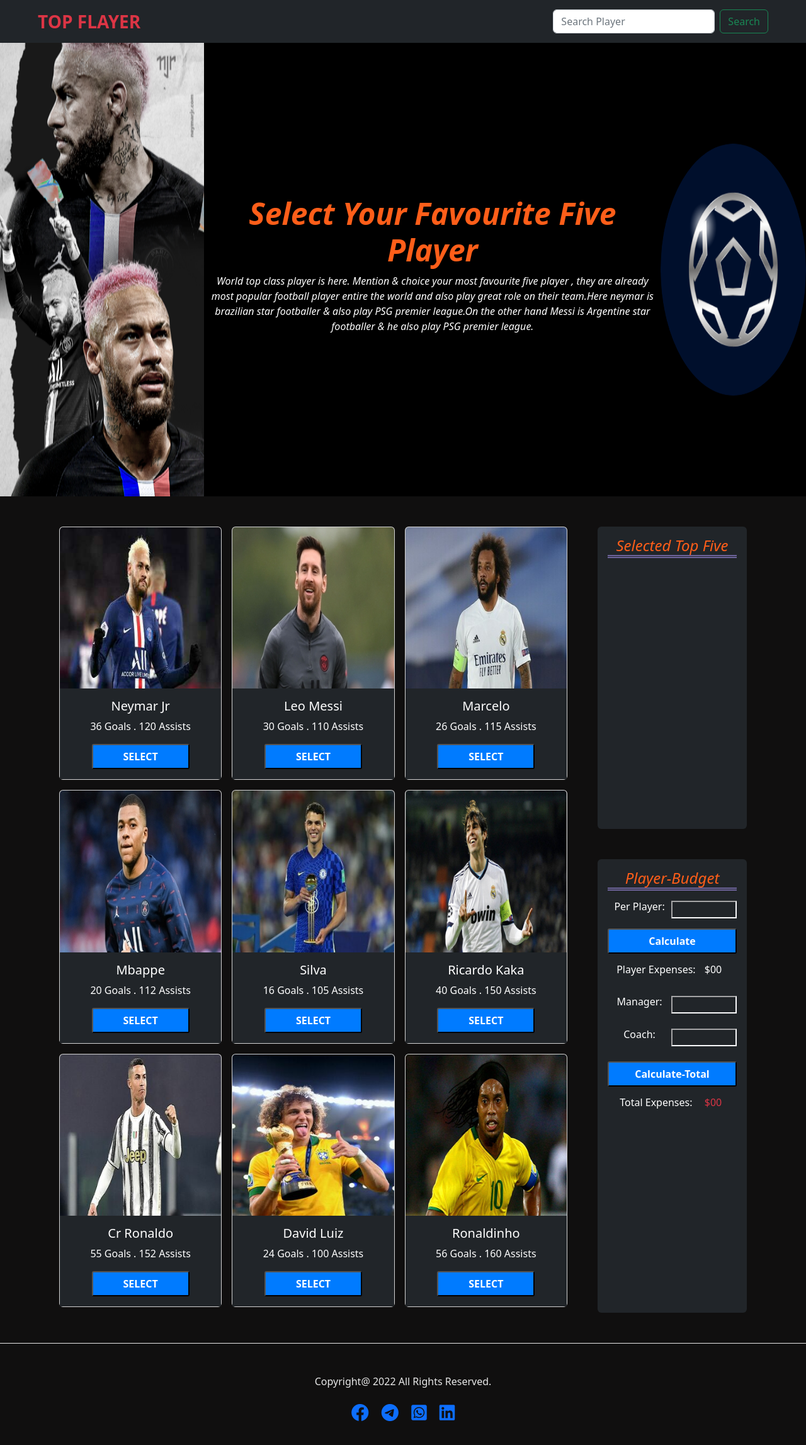
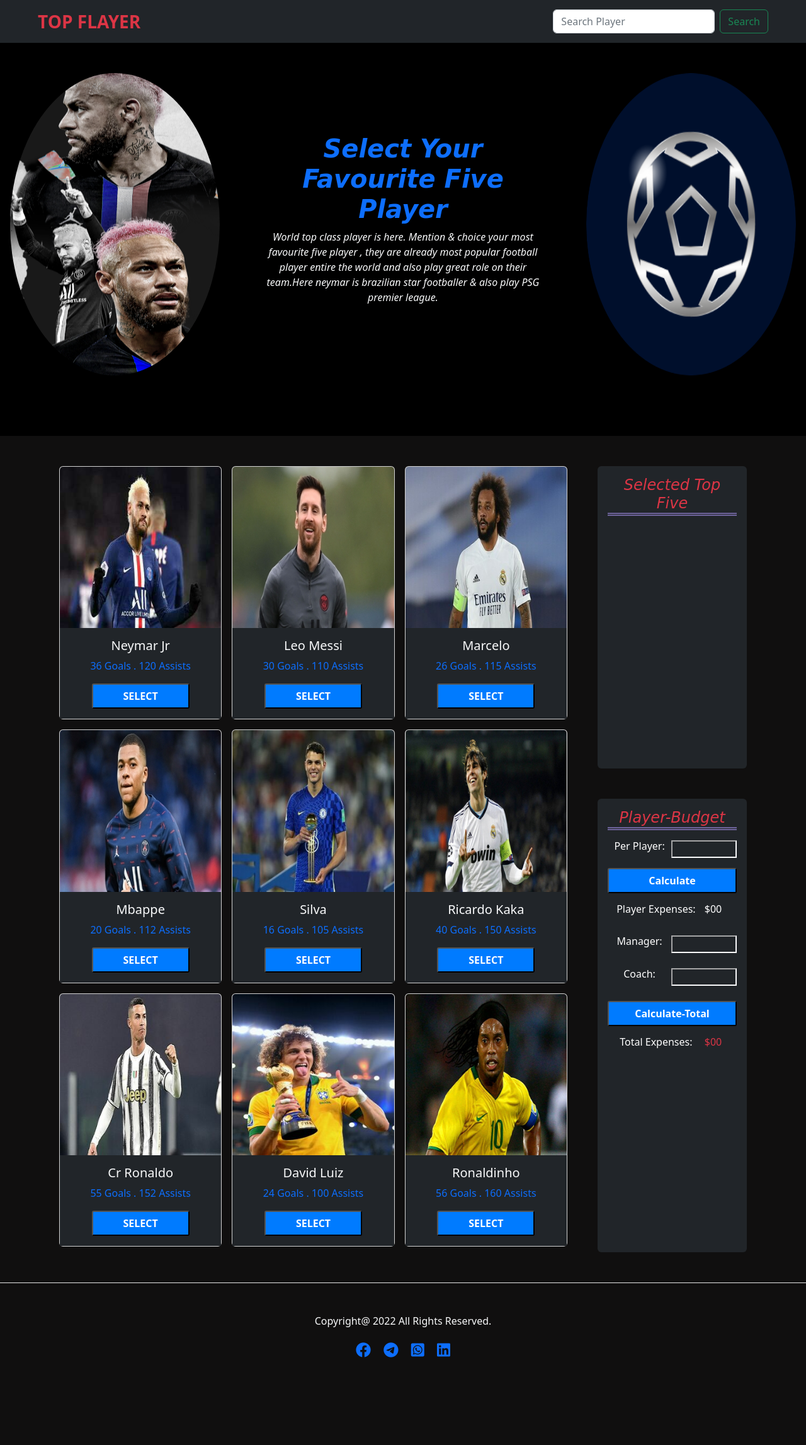
Before and after one commit to nazmulsujon/top-player, a plain HTML site: page index.html in a window 1280 px wide. Shown: the whole page at 63% size. After the commit the page ends 2209 px from the top, so only its background shows below. Drawn offline with nearby package versions, Linux system fonts and the light colour scheme.

Commit message:
modified design part

```diff
--- a/index.html
+++ b/index.html
@@ -41,33 +41,34 @@
       </nav>
       <section class="banner-background">
         <div class="d-flex justify-content-between">
-          <div class="left">
+          <div class="left ps-3">
             <img
-              class="img-fluid"
+              class="img-fluid rounded-circle mt-5"
               id="left-img"
               src="images/neymar1.png"
               alt=""
             />
           </div>
           <div class="d-flex align-items-center">
-            <div class="banner-caption">
-              <h1 class="text-center fw-bold" id="title">
+            <div class="d-flex justify-content-center mt-5">
+              <div class="banner-caption w-75">
+                <h1 class="text-center text-primary" id="title">
                   Select Your Favourite Five Player
                 </h1>
-              <p class="text-white text-center fst-italic">
+                <p class="text-light text-center fst-italic">
                   World top class player is here. Mention & choice your most
                   favourite five player , they are already most popular football
                   player entire the world and also play great role on their
                   team.Here neymar is brazilian star footballer & also play PSG
-                premier league.On the other hand Messi is Argentine star
-                footballer & he also play PSG premier league.
+                  premier league.
                 </p>
               </div>
             </div>
-          <div class="right d-flex align-items-center">
+          </div>
+          <div class="right d-flex align-items-center pe-3">
             <img
               id="right-img"
-              class="img-fluid rounded-circle"
+              class="img-fluid rounded-circle mt-5"
               src="images/football.png"
               alt=""
             />
@@ -90,10 +91,10 @@
                       alt="..."
                     />
                     <div class="card-body bg-dark">
-                      <h5 id="neymar" class="card-title text-white">
+                      <h5 id="neymar" class="card-title text-light">
                         Neymar Jr
                       </h5>
-                      <p class="card-text text-white">
+                      <p class="card-text text-primary">
                         <span>36 Goals . 120 Assists</span>
                       </p>
                       <button id="btn-neymar" class="button button-hover px-5">
@@ -111,10 +112,10 @@
                       alt="..."
                     />
                     <div class="card-body bg-dark">
-                      <h5 id="messi" class="card-title text-white">
+                      <h5 id="messi" class="card-title text-light">
                         Leo Messi
                       </h5>
-                      <p class="card-text text-white">
+                      <p class="card-text text-primary">
                         <span>30 Goals . 110 Assists</span>
                       </p>
                       <button id="btn-messi" class="button button-hover px-5">
@@ -132,10 +133,10 @@
                       alt="..."
                     />
                     <div class="card-body bg-dark">
-                      <h5 id="marcelo" class="card-title text-white">
+                      <h5 id="marcelo" class="card-title text-light">
                         Marcelo
                       </h5>
-                      <p class="card-text text-white">
+                      <p class="card-text text-primary">
                         <span>26 Goals . 115 Assists</span>
                       </p>
                       <button id="btn-marcelo" class="button button-hover px-5">
@@ -153,8 +154,8 @@
                       alt="..."
                     />
                     <div class="card-body bg-dark">
-                      <h5 id="mbappe" class="card-title text-white">Mbappe</h5>
-                      <p class="card-text text-white">
+                      <h5 id="mbappe" class="card-title text-light">Mbappe</h5>
+                      <p class="card-text text-primary">
                         <span>20 Goals . 112 Assists</span>
                       </p>
                       <button id="btn-mbappe" class="button button-hover px-5">
@@ -172,8 +173,8 @@
                       alt="..."
                     />
                     <div class="card-body bg-dark">
-                      <h5 id="silva" class="card-title text-white">Silva</h5>
-                      <p class="card-text text-white">
+                      <h5 id="silva" class="card-title text-light">Silva</h5>
+                      <p class="card-text text-primary">
                         <span>16 Goals . 105 Assists</span>
                       </p>
                       <button id="btn-silva" class="button button-hover px-5">
@@ -187,10 +188,10 @@
                   <div class="card">
                     <img src="images/kaka.jpg" class="card-img-top" alt="..." />
                     <div class="card-body bg-dark">
-                      <h5 id="kaka" class="card-title text-white">
+                      <h5 id="kaka" class="card-title text-light">
                         Ricardo Kaka
                       </h5>
-                      <p class="card-text text-white">
+                      <p class="card-text text-primary">
                         <span>40 Goals . 150 Assists</span>
                       </p>
                       <button id="btn-kaka" class="button button-hover px-5">
@@ -208,10 +209,10 @@
                       alt="..."
                     />
                     <div class="card-body bg-dark">
-                      <h5 id="ronaldo" class="card-title text-white">
+                      <h5 id="ronaldo" class="card-title text-light">
                         Cr Ronaldo
                       </h5>
-                      <p class="card-text text-white">
+                      <p class="card-text text-primary">
                         <span>55 Goals . 152 Assists</span>
                       </p>
                       <button id="btn-ronaldo" class="button button-hover px-5">
@@ -225,10 +226,10 @@
                   <div class="card">
                     <img src="images/luiz.jpg" class="card-img-top" alt="..." />
                     <div class="card-body bg-dark">
-                      <h5 id="luiz" class="card-title text-white">
+                      <h5 id="luiz" class="card-title text-light">
                         David Luiz
                       </h5>
-                      <p class="card-text text-white">
+                      <p class="card-text text-primary">
                         <span>24 Goals . 100 Assists</span>
                       </p>
                       <button id="btn-luiz" class="button button-hover px-5">
@@ -246,10 +247,10 @@
                       alt="..."
                     />
                     <div class="card-body bg-dark">
-                      <h5 id="ronaldinho" class="card-title text-white">
+                      <h5 id="ronaldinho" class="card-title text-light">
                         Ronaldinho
                       </h5>
-                      <p class="card-text text-white">
+                      <p class="card-text text-primary">
                         <span>56 Goals . 160 Assists</span>
                       </p>
                       <button
@@ -268,7 +269,7 @@
                 <div
                   class="favourite-box p-3 bg-dark rounded text-white fw-semibold"
                 >
-                  <h4 class="caption-top-five mb-4 fst-italic">
+                  <h4 class="caption-top-five mb-4 fst-italic text-danger">
                     Selected Top Five
                   </h4>
                   <ol id="selected-player">
@@ -279,7 +280,9 @@
                 </div>
               </div>
               <div class="calculation-box p-3 bg-dark rounded mt-5">
-                <h4 class="cal-box-caption fst-italic mb-3">Player-Budget</h4>
+                <h4 class="cal-box-caption fst-italic mb-3 text-danger">
+                  Player-Budget
+                </h4>
                 <div class="d-flex text-white">
                   <h6 class="w-75">Per Player:</h6>
                   <input
@@ -335,24 +338,24 @@
       class="mt-5 text-center d-flex justify-content-center align-items-center flex-column"
     >
       <div class="caption-footer mt-5">
-        <p>Copyright@ 2022 All Rights Reserved.</p>
+        <p class="text-light">Copyright@ 2022 All Rights Reserved.</p>
       </div>
       <div class="icon-div mb-5">
         <a
-          class="px-2 fs-3"
+          class="px-2 fs-4"
           href="https://www.facebook.com/profile.php?id=100017560637039"
           target="_blank"
         >
           <i class="fa-brands fa-facebook"></i
         ></a>
-        <a class="px-2 fs-3" href="http://t.me/nazmulsujon" target="_blank">
+        <a class="px-2 fs-4" href="http://t.me/nazmulsujon" target="_blank">
           <i class="fa-brands fa-telegram"></i
         ></a>
-        <a class="px-2 fs-3" href="http://wa.me/01776097768" target="_blank">
+        <a class="px-2 fs-4" href="http://wa.me/01776097768" target="_blank">
           <i class="fa-brands fa-square-whatsapp"></i
         ></a>
         <a
-          class="px-2 fs-3"
+          class="px-2 fs-4"
           href="https://www.linkedin.com/in/nazmul-sujon-39647b244/"
           target="_blank"
         >
--- a/js/top-five-player.js
+++ b/js/top-five-player.js
@@ -5,7 +5,6 @@ document.getElementById('btn-neymar').addEventListener('click',function(){
     allFavPlayer.push(playerName);
     displayTopFivePlayer();
     disable('btn-neymar');
-
 })
 
 /*******add Event listener with messi's button*******/
--- a/styles/style.css
+++ b/styles/style.css
@@ -8,21 +8,22 @@ body{
 }
 .banner-background{
     width: auto;
-    height: 90vh;
+    height: 78vh;
     background-color: rgb(0, 0, 0);
 }
+
 .left #left-img{
-   height: 90vh;
-   width: 100%;
+   width: 80vw;
+   height: 60vh;
 }
 .banner-caption #title{
-    color:#FF5E19;
-    font-size:3rem;
+    font-family: 'Permanent Marker', cursive;
+    font-weight: 900;
     font-style: oblique;
 }
 .right #right-img{
-    width: 60vw;
-    height: 50vh;
+    width: 80vw;
+    height: 60vh;
 }
 .card-body .button,
 .button-div .button{
@@ -43,7 +44,7 @@ body{
 }
 .cal-box-caption,
 .caption-top-five {
-    color: #FF5E19;
+    font-family: 'Lobster', cursive;
     border-bottom: 5px double #6D639A ;
 }
 .calculation-box{
@@ -58,6 +59,3 @@ footer {
     width: 100%;
     height: auto;
 }
-footer p {
-    color: #E8E8E8;
-}
```
Lines whose indentation alone changed are shown as unchanged.
